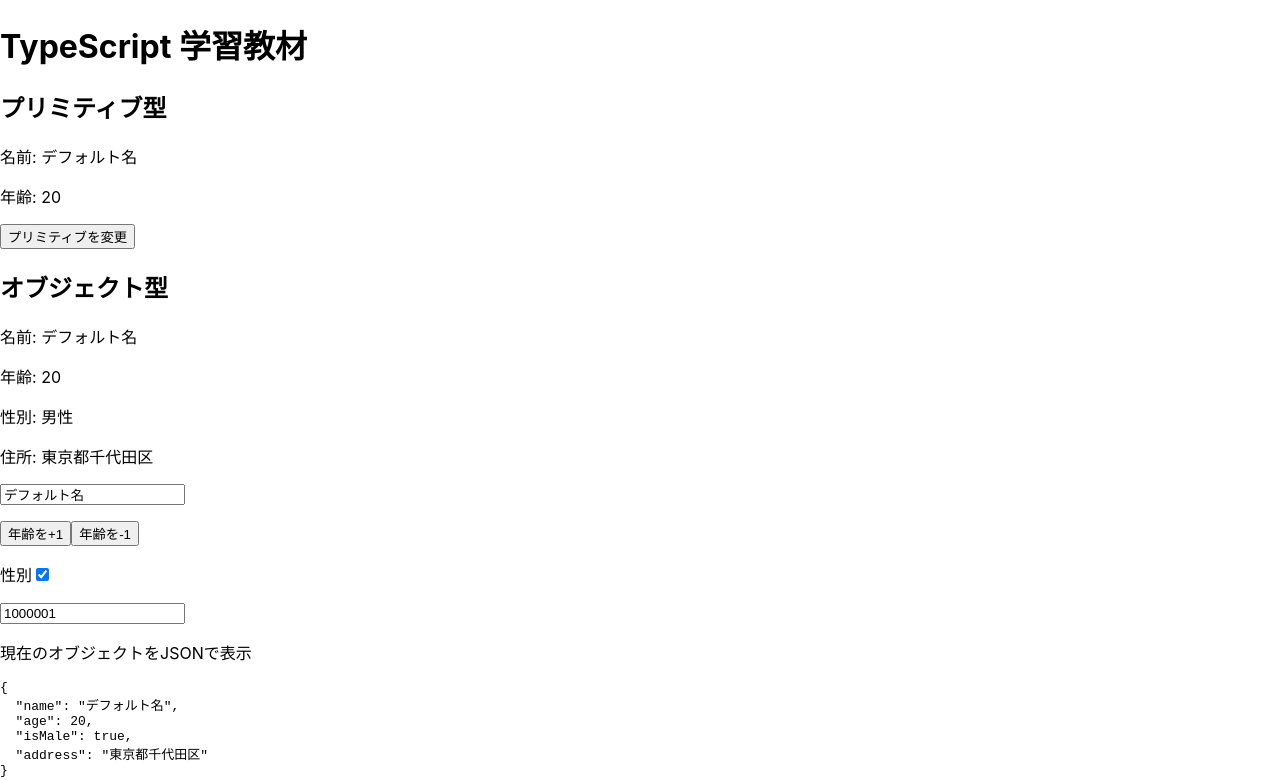
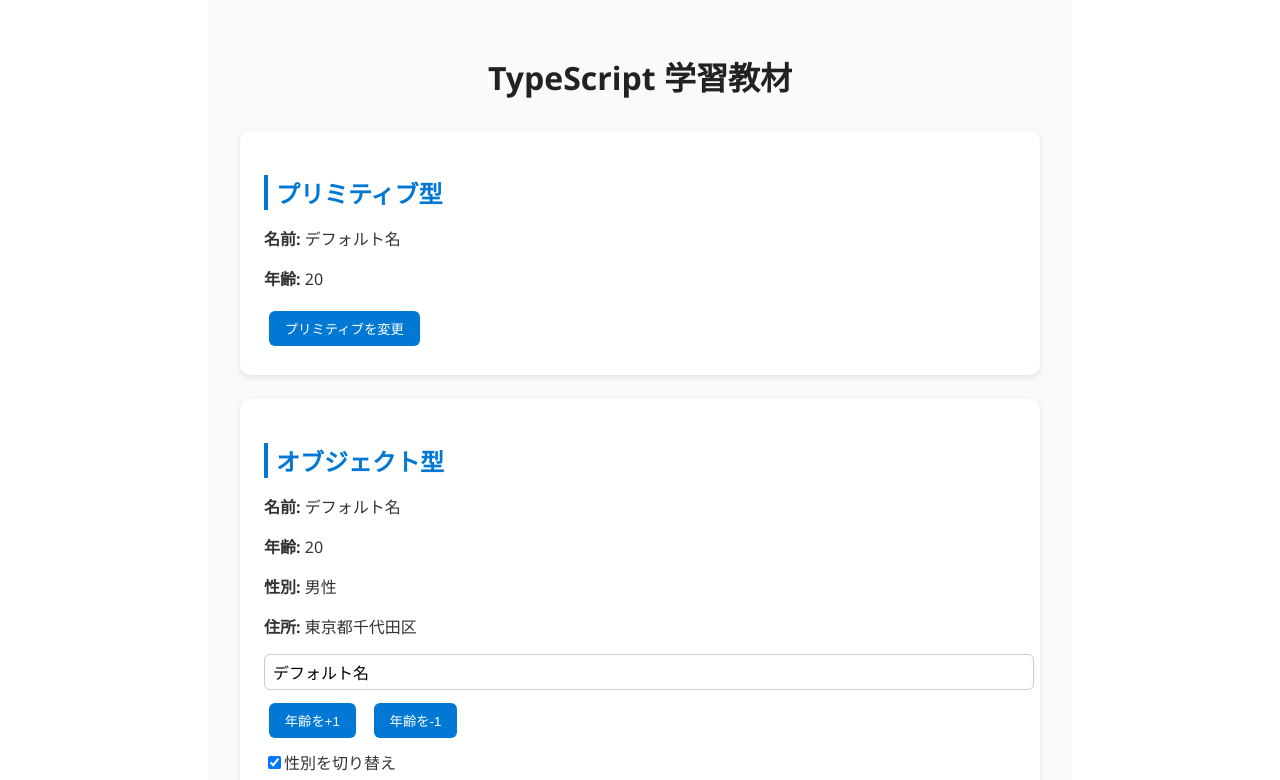
Before and after one commit to b139-IGUCHI/typescript-training_1, a React (Create React App) app: page / in a window 1280 px wide. Shown: the top 780 px of the page. Built offline with nearby package versions, Linux system fonts and the light colour scheme.

Commit message:
デザインの実装

```diff
--- /dev/null
+++ b/src/App.css
@@ -0,0 +1,83 @@
+/* 全体レイアウト */
+.container {
+    max-width: 800px;
+    margin: 0 auto;
+    padding: 2rem;
+    font-family: "Segoe UI", sans-serif;
+    background: #f9fafb;
+    color: #333;
+}
+
+/* 見出し */
+h1 {
+    text-align: center;
+    margin-bottom: 2rem;
+    color: #222;
+}
+
+h2 {
+    margin-bottom: 1rem;
+    border-left: 4px solid #0078d4;
+    padding-left: 0.5rem;
+    color: #0078d4;
+}
+
+/* カードデザイン */
+.card {
+    background: #fff;
+    border-radius: 10px;
+    padding: 1.5rem;
+    margin-bottom: 1.5rem;
+    box-shadow: 0 2px 6px rgba(0,0,0,0.1);
+}
+
+/* 入力フォーム */
+.form input[type="text"] {
+    display: block;
+    width: 100%;
+    margin: 0.5rem 0;
+    padding: 0.5rem;
+    border: 1px solid #ccc;
+    border-radius: 6px;
+    font-size: 1rem;
+}
+
+/* ボタン */
+.btn {
+    background: #0078d4;
+    color: white;
+    border: none;
+    padding: 0.5rem 1rem;
+    margin: 0.3rem;
+    border-radius: 6px;
+    cursor: pointer;
+    transition: background 0.3s;
+}
+
+.btn:hover {
+    background: #005a9e;
+}
+
+.btn-group {
+    display: flex;
+    gap: 0.5rem;
+    margin: 0.5rem 0;
+}
+
+/* チェックボックス */
+.checkbox {
+    display: flex;
+    align-items: center;
+    margin: 0.5rem 0;
+}
+
+/* JSON 表示 */
+.json-view {
+    background: #1e1e1e;
+    color: #dcdcdc;
+    padding: 1rem;
+    border-radius: 8px;
+    font-family: "Courier New", monospace;
+    font-size: 0.9rem;
+    overflow-x: auto;
+}
--- a/src/App.tsx
+++ b/src/App.tsx
@@ -1,5 +1,6 @@
-import React, { useState, ChangeEvent } from "react";
-import { getAddressFromPostalCode } from "./postalCodeMap";
+import React, {useState, ChangeEvent} from "react";
+import {getAddressFromPostalCode} from "./postalCodeMap";
+import "./App.css";
 
 // オブジェクトは、プロパティやメソッドなど複数の値をまとめて1つにした入れ物のこと
 // 型定義で「このオブジェクトは何を持っているか」を定義している
@@ -39,19 +40,19 @@
 
     // オブジェクト型更新
     const handleNameChange = (e: ChangeEvent<HTMLInputElement>) => {
-        setPerson({ ...person, name: e.target.value });
+        setPerson({...person, name: e.target.value});
     };
 
     const increaseAge = () => {
-        setPerson({ ...person, age: person.age + 1 });
+        setPerson({...person, age: person.age + 1});
     };
 
     const decreaseAge = () => {
-        setPerson({ ...person, age: person.age - 1 });
+        setPerson({...person, age: person.age - 1});
     };
 
     const handleGenderToggle = () => {
-        setPerson({ ...person, isMale: !person.isMale });
+        setPerson({...person, isMale: !person.isMale});
     };
 
     // 郵便番号変更
@@ -65,46 +66,54 @@
     };
 
     return (
-        <div>
+        <div className="container">
             <h1>TypeScript 学習教材</h1>
 
             {/* プリミティブ型 */}
+            <section className="card">
                 <h2>プリミティブ型</h2>
-            <p>名前: {primitiveName}</p>
-            <p>年齢: {primitiveAge}</p>
-            <button onClick={changePrimitive}>プリミティブを変更</button>
+                <p><strong>名前:</strong> {primitiveName}</p>
+                <p><strong>年齢:</strong> {primitiveAge}</p>
+                <button onClick={changePrimitive} className="btn">プリミティブを変更</button>
+            </section>
 
             {/* オブジェクト型 */}
+            <section className="card">
                 <h2>オブジェクト型</h2>
-            <p>名前: {person.name}</p>
-            <p>年齢: {person.age}</p>
-            <p>性別: {person.isMale ? "男性" : "女性"}</p>
-            <p>住所: {person.address()}</p>
+                <p><strong>名前:</strong> {person.name}</p>
+                <p><strong>年齢:</strong> {person.age}</p>
+                <p><strong>性別:</strong> {person.isMale ? "男性" : "女性"}</p>
+                <p><strong>住所:</strong> {person.address()}</p>
 
-            <div>
-                <p>
-                    <input type="text" value={person.name} onChange={handleNameChange} placeholder="名前"/>
-                </p>
-                <button onClick={increaseAge}>年齢を+1</button>
-                <button onClick={decreaseAge}>年齢を-1</button>
-                <p>
-                    <label>
-                        性別
+                <div className="form">
+                    <input
+                        type="text"
+                        value={person.name}
+                        onChange={handleNameChange}
+                        placeholder="名前"
+                    />
+                    <div className="btn-group">
+                        <button onClick={increaseAge} className="btn">年齢を+1</button>
+                        <button onClick={decreaseAge} className="btn">年齢を-1</button>
+                    </div>
+                    <label className="checkbox">
                         <input type="checkbox" checked={person.isMale} onChange={handleGenderToggle}/>
+                        性別を切り替え
                     </label>
-                </p>
-                <p>
                     <input
                         type="text"
                         value={postalCode}
                         onChange={handlePostalCodeChange}
                         placeholder="郵便番号 上3桁一致で住所を取得"
                     />
-                </p>
                 </div>
+            </section>
 
-            <p>現在のオブジェクトをJSONで表示</p>
-            <pre>{JSON.stringify(
+            {/* JSON 表示 */}
+            <section className="card">
+                <h2>現在のオブジェクト(JSON)</h2>
+                <pre className="json-view">
+                    {JSON.stringify(
                         {
                             name: person.name,
                             age: person.age,
@@ -113,7 +122,9 @@
                         },
                         null,
                         2
-            )}</pre>
+                    )}
+                </pre>
+            </section>
         </div>
     );
 }
```
Lines whose indentation alone changed are shown as unchanged.
